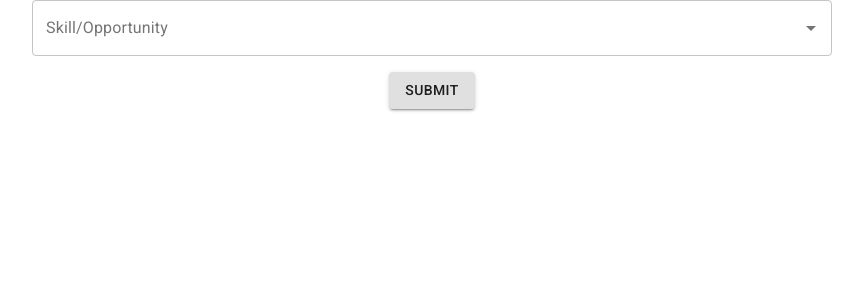
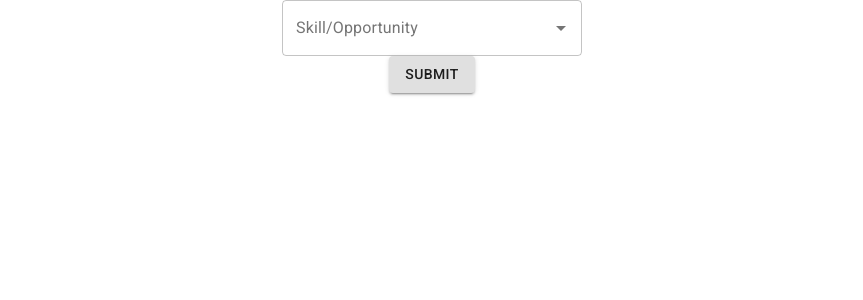
Before and after one commit to sduquemesa/torre-job-matcher, a React (Create React App) app in the folder client/: page / in a window 1280 px wide. Shown: the top 300 px of the page, without its empty margins (208-1071 px from the left). Built offline with nearby package versions, Linux system fonts and the light colour scheme.

Commit message:
prettify code

```diff
--- a/client/package.json
+++ b/client/package.json
@@ -41,8 +41,10 @@
     ]
   },
   "devDependencies": {
+    "eslint": "^7.18.0",
     "eslint-config-prettier": "^7.2.0",
     "eslint-plugin-prettier": "^3.3.1",
-    "prettier": "^2.2.1"
+    "eslint-plugin-react": "^7.22.0",
+    "prettier": "2.2.1"
   }
 }
--- a/client/src/components/InputForm.js
+++ b/client/src/components/InputForm.js
@@ -1,14 +1,15 @@
-import axios from "axios";
-import React from "react";
-import TextField from "@material-ui/core/TextField";
-import Autocomplete from "@material-ui/lab/Autocomplete";
-import CircularProgress from "@material-ui/core/CircularProgress";
+import axios from 'axios';
+import React from 'react';
+import TextField from '@material-ui/core/TextField';
+import Autocomplete from '@material-ui/lab/Autocomplete';
+import CircularProgress from '@material-ui/core/CircularProgress';
 
 export default function InputForm(props) {
   const [open, setOpen] = React.useState(false);
   const [options, setOptions] = React.useState([]);
-  const [text, setText] = React.useState("");
-  const [selectedOption, setSelectedOption] = React.useState("");
+  const [value, setValue] = React.useState("");
+  const [inputValue, setInputValue] = React.useState("");
+
   const loading = open && options.length === 0;
 
   React.useEffect(() => {
@@ -50,7 +51,7 @@ export default function InputForm(props) {
     return () => {
       active = false;
     };
-  }, [text, props.search_type, loading]);
+  }, [props.search_type, loading]);
 
   React.useEffect(() => {
     if (!open) {
@@ -58,45 +59,29 @@ export default function InputForm(props) {
     }
   }, [open]);
 
-  // const handleKeyDown = (event) => {
-
-  //         (props.search_type === 'opportunity') ? props.parentCallback(event.target.value) : props.parentCallback(selectedOption);
-  //         console.log(selectedOption);
-
-  // }
-
-  const getSelectedOption = (option, value) => {
-    if (option.name === value.name) {
-      // setSelectedOption(option.username)
-      props.search_type === "opportunity"
-        ? props.parentCallback(option.name)
-        : props.parentCallback(option.username);
-      return true;
-    } else {
-      return false;
-    }
-  };
-
   return (
     <Autocomplete
-      id={`${props.search_type}-textfield`}
-      autoComplete={true}
-      autoSelect={true}
-      style={{ width: "800px", paddingBottom: "1rem" }}
+      id="asynchronous-demo"
+      style={{ width: 300 }}
       open={open}
       onOpen={() => {
         setOpen(true);
       }}
-      onClose={(event) => {
+      onClose={() => {
         setOpen(false);
-        // setText(event.target.value)
       }}
-      getOptionSelected={getSelectedOption}
+      getOptionSelected={(option, value) => option.name === value.name}
       getOptionLabel={(option) => option.name}
       options={options}
       loading={loading}
-      // onChange={(event)=>{
-      //     console.log(event.target);setText(event.target)}}
+      value={value}
+      onChange={(event, newValue) => {
+        setValue(newValue);
+      }}
+      inputValue={inputValue}
+      onInputChange={(event, newInputValue) => {
+        setInputValue(newInputValue);
+      }}
       renderInput={(params) => (
         <TextField
           {...params}
@@ -113,7 +98,6 @@ export default function InputForm(props) {
               </React.Fragment>
             ),
           }}
-          // onKeyDown={(event)=>handleKeyDown(event)}
         />
       )}
     />
```
Also changed, not shown: client/src/index.js (+7 -7 lines), client/.eslintrc.json (added), 1 other file (tests, documents, lock files or other folders).
